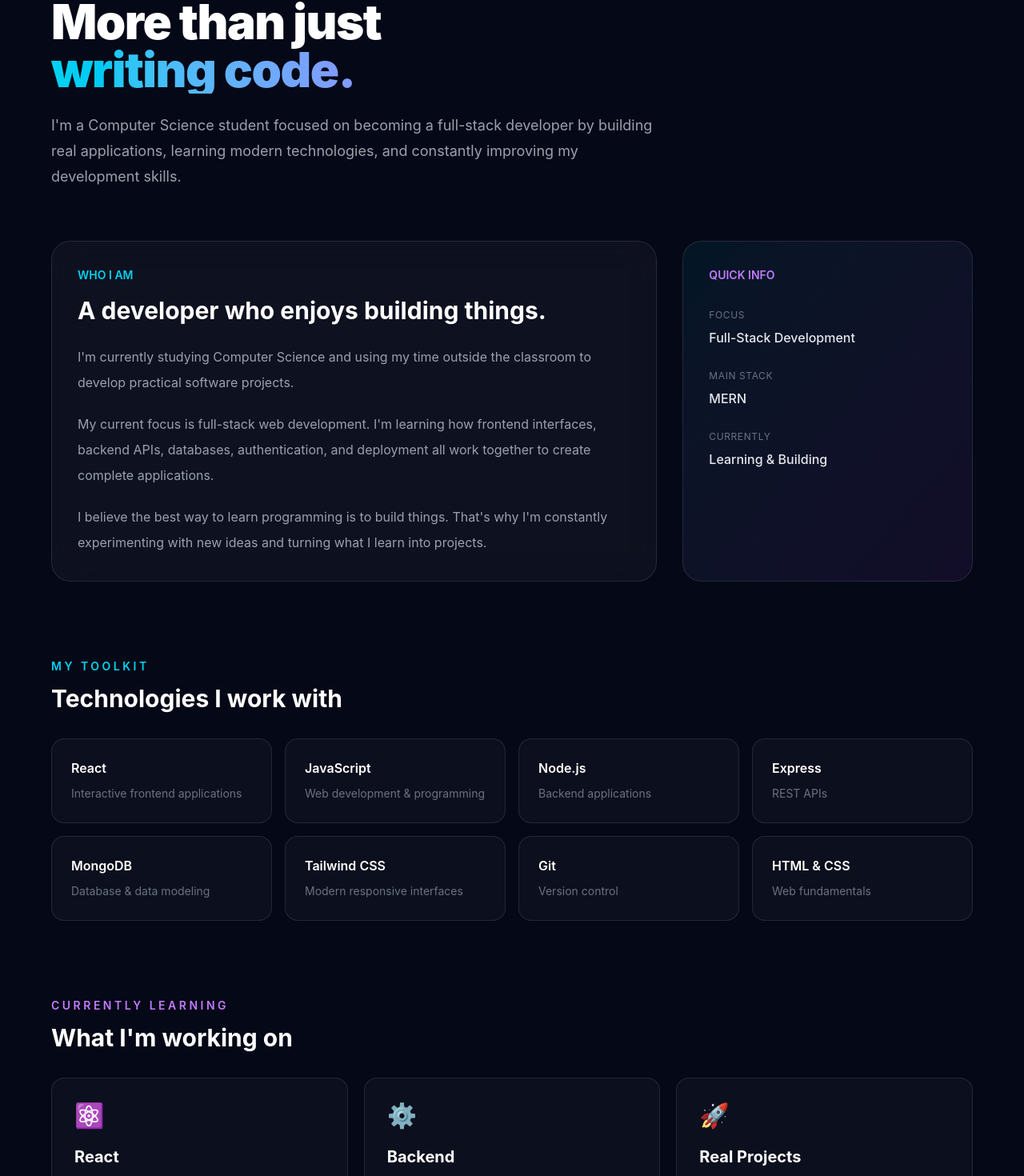
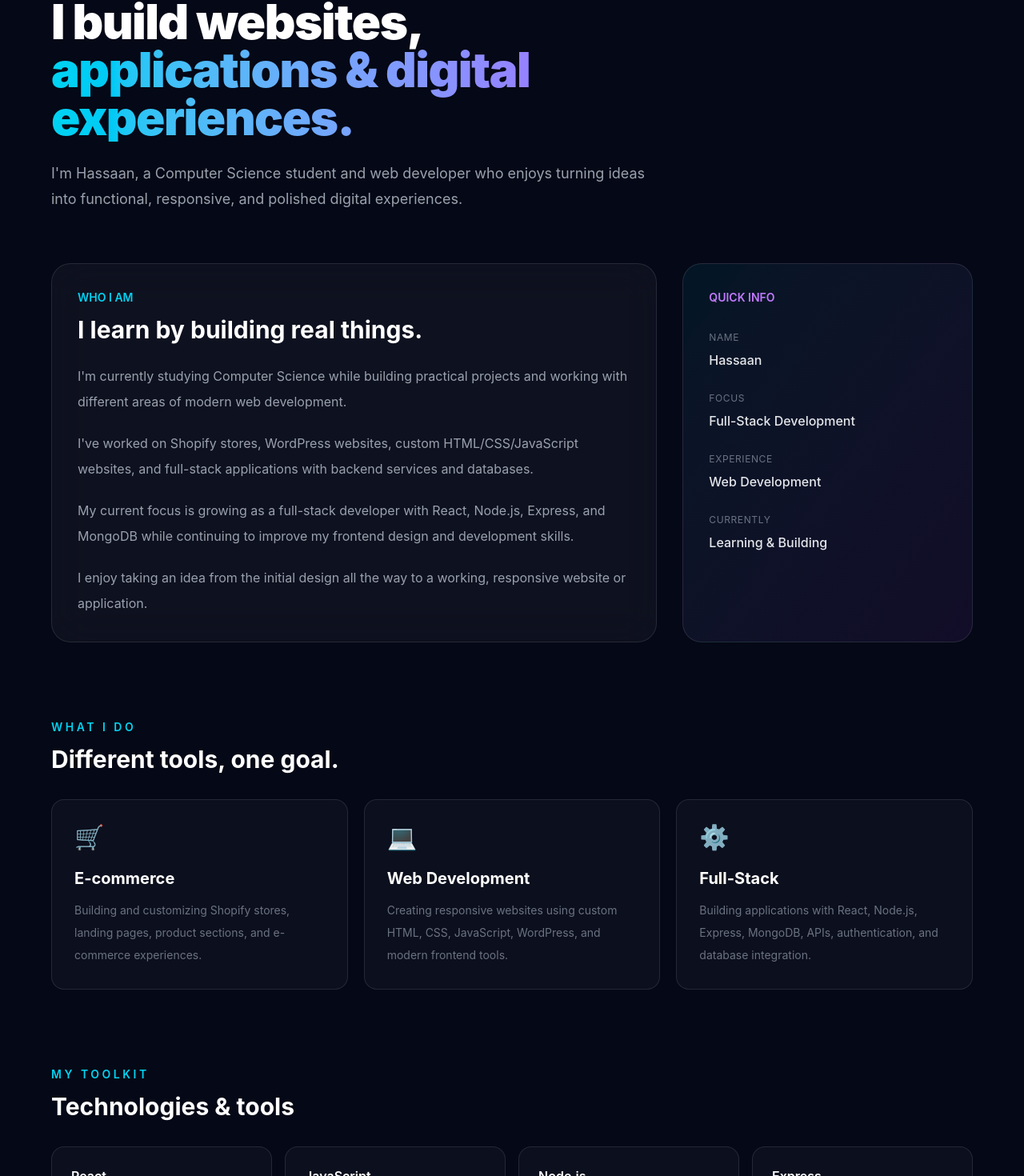
Before and after one commit to hassaanumar/Portfolio-project, a React app in the folder frontend/: page /about in a window 1280 px wide. Shown: the part 192-1662 px from the top of the page at 80% size. Built offline with nearby package versions, Linux system fonts and the light colour scheme; the HTML template or start-up script is replaced by a standard one.

Commit message:
Improve About page

```diff
--- a/frontend/src/pages/About.jsx
+++ b/frontend/src/pages/About.jsx
@@ -1,59 +1,74 @@
 function About() {
+  const skills = [
+    ["React", "Building modern interactive interfaces"],
+    ["JavaScript", "Frontend functionality and web applications"],
+    ["Node.js", "Backend applications and server-side development"],
+    ["Express", "Building REST APIs"],
+    ["MongoDB", "Database integration and data management"],
+    ["Tailwind CSS", "Responsive and modern UI design"],
+    ["Shopify", "E-commerce stores and custom landing pages"],
+    ["WordPress", "Custom websites with Elementor Pro"],
+  ];
+
   return (
     <main className="min-h-screen bg-[#050816] px-6 py-20 text-white">
       <div className="mx-auto max-w-6xl">
 
         {/* Header */}
-        <section className="max-w-3xl">
+        <section className="max-w-4xl">
           <p className="text-sm font-semibold uppercase tracking-[0.25em] text-cyan-400">
             About Me
           </p>
 
-          <h1 className="mt-4 text-5xl font-black tracking-tight sm:text-6xl">
-            More than just
+          <h1 className="mt-4 text-4xl font-black tracking-tight sm:text-5xl lg:text-6xl">
+            I build websites,
             <span className="block bg-gradient-to-r from-cyan-400 to-purple-500 bg-clip-text text-transparent">
-              writing code.
+              applications & digital experiences.
             </span>
           </h1>
 
-          <p className="mt-6 text-lg leading-8 text-gray-400">
-            I'm a Computer Science student focused on becoming a
-            full-stack developer by building real applications,
-            learning modern technologies, and constantly improving
-            my development skills.
+          <p className="mt-6 max-w-3xl text-lg leading-8 text-gray-400">
+            I'm Hassaan, a Computer Science student and web developer
+            who enjoys turning ideas into functional, responsive,
+            and polished digital experiences.
           </p>
         </section>
 
-        {/* About Card */}
+        {/* Main About */}
         <section className="mt-16 grid gap-8 lg:grid-cols-3">
 
           <div className="rounded-3xl border border-white/10 bg-white/[0.04] p-8 backdrop-blur-xl lg:col-span-2">
-            <p className="mb-4 text-sm font-semibold text-cyan-400">
+            <p className="text-sm font-semibold text-cyan-400">
               WHO I AM
             </p>
 
-            <h2 className="text-3xl font-bold">
-              A developer who enjoys building things.
+            <h2 className="mt-3 text-3xl font-bold">
+              I learn by building real things.
             </h2>
 
             <div className="mt-6 space-y-5 text-gray-400 leading-8">
               <p>
-                I'm currently studying Computer Science and using
-                my time outside the classroom to develop practical
-                software projects.
+                I'm currently studying Computer Science while building
+                practical projects and working with different areas of
+                modern web development.
               </p>
 
               <p>
-                My current focus is full-stack web development.
-                I'm learning how frontend interfaces, backend
-                APIs, databases, authentication, and deployment
-                all work together to create complete applications.
+                I've worked on Shopify stores, WordPress websites,
+                custom HTML/CSS/JavaScript websites, and full-stack
+                applications with backend services and databases.
               </p>
 
               <p>
-                I believe the best way to learn programming is to
-                build things. That's why I'm constantly experimenting
-                with new ideas and turning what I learn into projects.
+                My current focus is growing as a full-stack developer
+                with React, Node.js, Express, and MongoDB while
+                continuing to improve my frontend design and development
+                skills.
+              </p>
+
+              <p>
+                I enjoy taking an idea from the initial design all the
+                way to a working, responsive website or application.
               </p>
             </div>
           </div>
@@ -69,6 +84,15 @@ function About() {
 
               <div>
                 <p className="text-xs uppercase tracking-wider text-gray-500">
+                  Name
+                </p>
+                <p className="mt-2 font-medium text-gray-200">
+                  Hassaan
+                </p>
+              </div>
+
+              <div>
+                <p className="text-xs uppercase tracking-wider text-gray-500">
                   Focus
                 </p>
                 <p className="mt-2 font-medium text-gray-200">
@@ -78,10 +102,10 @@ function About() {
 
               <div>
                 <p className="text-xs uppercase tracking-wider text-gray-500">
-                  Main Stack
+                  Experience
                 </p>
                 <p className="mt-2 font-medium text-gray-200">
-                  MERN
+                  Web Development
                 </p>
               </div>
 
@@ -99,6 +123,64 @@ function About() {
 
         </section>
 
+        {/* Experience */}
+        <section className="mt-24">
+
+          <p className="text-sm font-semibold uppercase tracking-[0.25em] text-cyan-400">
+            What I Do
+          </p>
+
+          <h2 className="mt-3 text-3xl font-bold">
+            Different tools, one goal.
+          </h2>
+
+          <div className="mt-8 grid gap-5 md:grid-cols-3">
+
+            <div className="rounded-2xl border border-white/10 bg-white/[0.03] p-7">
+              <div className="text-3xl">🛒</div>
+
+              <h3 className="mt-5 text-xl font-bold">
+                E-commerce
+              </h3>
+
+              <p className="mt-3 text-sm leading-7 text-gray-500">
+                Building and customizing Shopify stores,
+                landing pages, product sections, and
+                e-commerce experiences.
+              </p>
+            </div>
+
+            <div className="rounded-2xl border border-white/10 bg-white/[0.03] p-7">
+              <div className="text-3xl">💻</div>
+
+              <h3 className="mt-5 text-xl font-bold">
+                Web Development
+              </h3>
+
+              <p className="mt-3 text-sm leading-7 text-gray-500">
+                Creating responsive websites using custom
+                HTML, CSS, JavaScript, WordPress, and
+                modern frontend tools.
+              </p>
+            </div>
+
+            <div className="rounded-2xl border border-white/10 bg-white/[0.03] p-7">
+              <div className="text-3xl">⚙️</div>
+
+              <h3 className="mt-5 text-xl font-bold">
+                Full-Stack
+              </h3>
+
+              <p className="mt-3 text-sm leading-7 text-gray-500">
+                Building applications with React, Node.js,
+                Express, MongoDB, APIs, authentication,
+                and database integration.
+              </p>
+            </div>
+
+          </div>
+        </section>
+
         {/* Skills */}
         <section className="mt-24">
 
@@ -107,21 +189,12 @@ function About() {
           </p>
 
           <h2 className="mt-3 text-3xl font-bold">
-            Technologies I work with
+            Technologies & tools
           </h2>
 
           <div className="mt-8 grid gap-4 sm:grid-cols-2 lg:grid-cols-4">
 
-            {[
-              ["React", "Interactive frontend applications"],
-              ["JavaScript", "Web development & programming"],
-              ["Node.js", "Backend applications"],
-              ["Express", "REST APIs"],
-              ["MongoDB", "Database & data modeling"],
-              ["Tailwind CSS", "Modern responsive interfaces"],
-              ["Git", "Version control"],
-              ["HTML & CSS", "Web fundamentals"],
-            ].map(([name, description]) => (
+            {skills.map(([name, description]) => (
               <div
                 key={name}
                 className="group rounded-2xl border border-white/10 bg-white/[0.03] p-6 transition duration-300 hover:-translate-y-1 hover:border-cyan-400/30 hover:bg-cyan-400/[0.04]"
@@ -139,7 +212,7 @@ function About() {
           </div>
         </section>
 
-        {/* Learning */}
+        {/* Currently Learning */}
         <section className="mt-24">
 
           <p className="text-sm font-semibold uppercase tracking-[0.25em] text-purple-400">
@@ -147,52 +220,37 @@ function About() {
           </p>
 
           <h2 className="mt-3 text-3xl font-bold">
-            What I'm working on
+            Going deeper into full-stack development.
           </h2>
 
-          <div className="mt-8 grid gap-5 md:grid-cols-3">
+          <div className="mt-8 rounded-3xl border border-white/10 bg-white/[0.03] p-8">
+            <p className="max-w-3xl text-gray-400 leading-8">
+              I'm continuing to strengthen my understanding of
+              frontend architecture, backend APIs, authentication,
+              databases, deployment, and how the different parts of
+              a full-stack application work together.
+            </p>
 
-            <div className="rounded-2xl border border-white/10 bg-white/[0.03] p-7">
-              <div className="text-3xl">⚛️</div>
+            <div className="mt-8 flex flex-wrap gap-3">
+              {[
+                "React",
+                "Node.js",
+                "Express",
+                "MongoDB",
+                "REST APIs",
+                "Authentication",
+                "Deployment",
+              ].map((item) => (
+                <span
+                  key={item}
+                  className="rounded-full border border-white/10 bg-white/5 px-4 py-2 text-sm text-gray-300"
+                >
+                  {item}
+                </span>
+              ))}
+            </div>
+          </div>
 
-              <h3 className="mt-5 text-xl font-bold">
-                React
-              </h3>
-
-              <p className="mt-3 text-sm leading-7 text-gray-500">
-                Building reusable components, routing,
-                responsive interfaces, and interactive
-                user experiences.
-              </p>
-            </div>
-
-            <div className="rounded-2xl border border-white/10 bg-white/[0.03] p-7">
-              <div className="text-3xl">⚙️</div>
-
-              <h3 className="mt-5 text-xl font-bold">
-                Backend
-              </h3>
-
-              <p className="mt-3 text-sm leading-7 text-gray-500">
-                Building APIs with Node.js and Express and
-                connecting applications to MongoDB.
-              </p>
-            </div>
-
-            <div className="rounded-2xl border border-white/10 bg-white/[0.03] p-7">
-              <div className="text-3xl">🚀</div>
-
-              <h3 className="mt-5 text-xl font-bold">
-                Real Projects
-              </h3>
-
-              <p className="mt-3 text-sm leading-7 text-gray-500">
-                Turning what I learn into complete applications
-                and improving them through practice.
-              </p>
-            </div>
-
-          </div>
         </section>
 
       </div>
```
